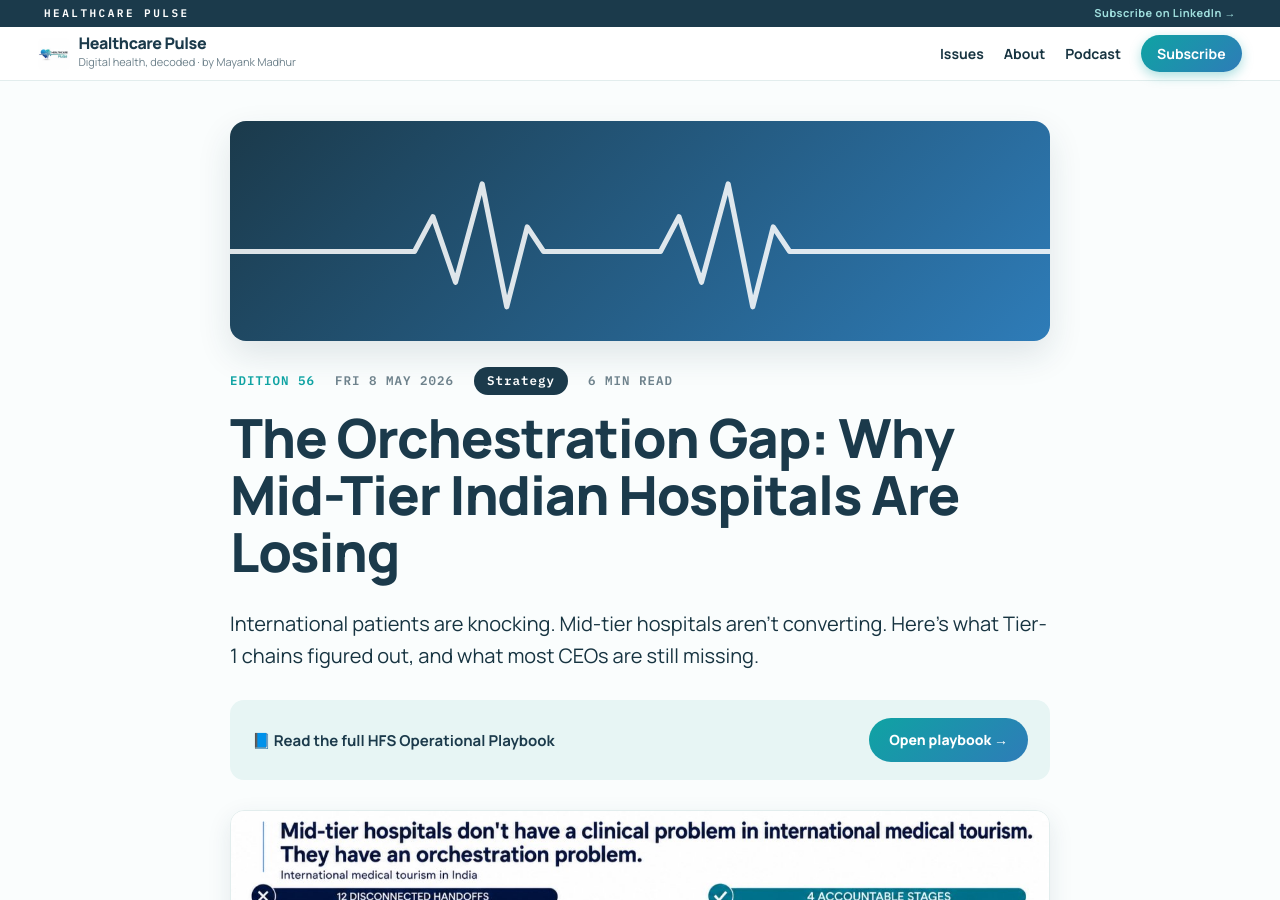
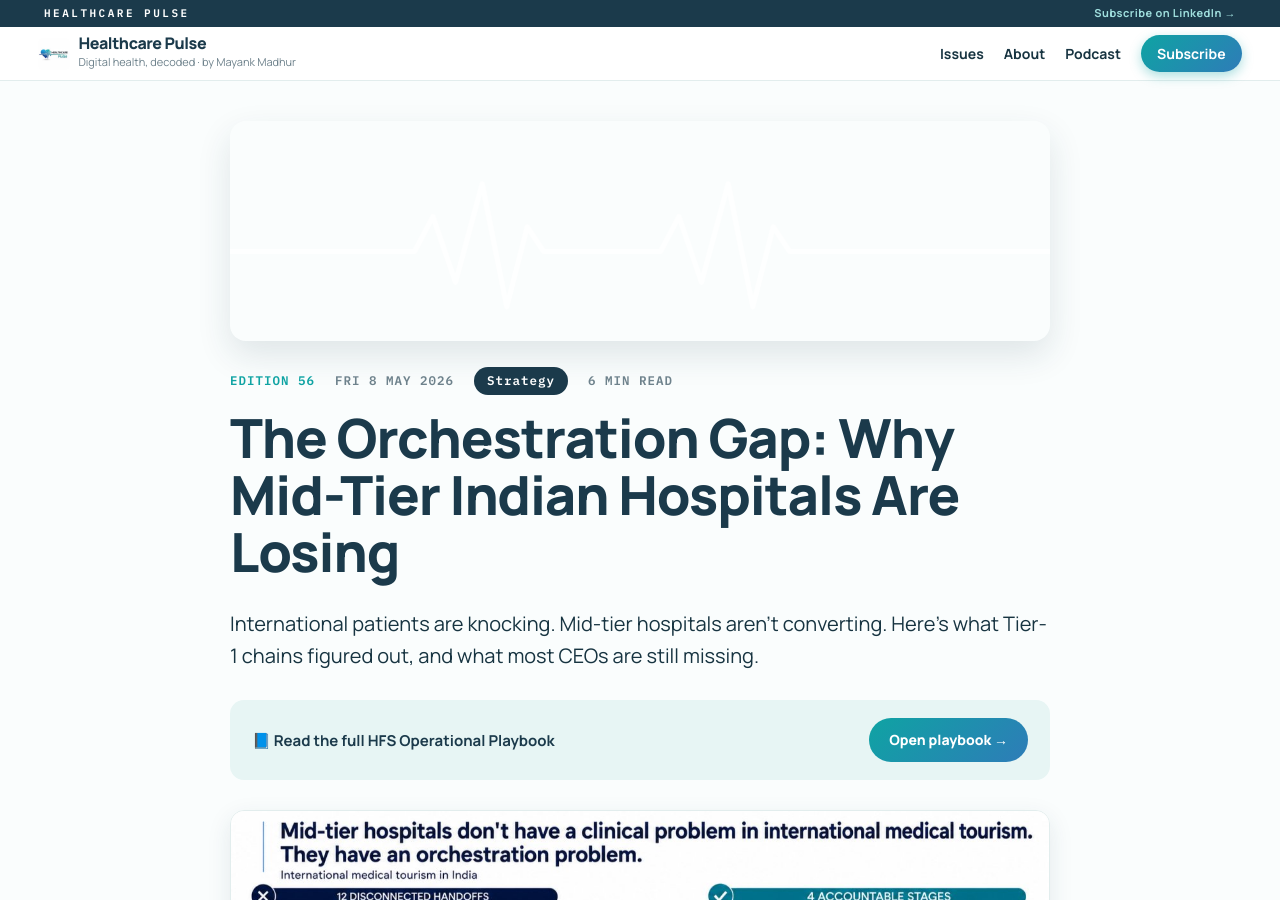
Before and after one commit to mayankmadhur25/mayankmadhur25.github.io, a Jekyll site: the page edition-56-orchestration.html, which Jekyll copies as it is, in a window 1280 px wide and 900 px high. Built offline with Jekyll 4.4.1, drawn with Linux system fonts in a browser that asks for light colours.

Commit message:
Add files via upload

```diff
--- a/edition-54-four-indias.html
+++ b/edition-54-four-indias.html
@@ -773,7 +773,7 @@ a:focus-visible, button:focus-visible, input:focus-visible {
 
 <main>
 <article class="post">
-  <div class="post-banner cat-general">
+  <div class="post-banner cat-strategy">
     <svg class="banner-ecg" viewBox="0 0 800 220" preserveAspectRatio="xMidYMid slice" aria-hidden="true">
       <path d="M0 130 H180 l18 -34 22 64 26 -96 24 120 20 -78 16 24 H420 l18 -34 22 64 26 -96 24 120 20 -78 16 24 H800"
         fill="none" stroke="rgba(255,255,255,.85)" stroke-width="5" stroke-linecap="round" stroke-linejoin="round"/>
--- a/edition-56-orchestration.html
+++ b/edition-56-orchestration.html
@@ -772,7 +772,7 @@ a:focus-visible, button:focus-visible, input:focus-visible {
 
 <main>
 <article class="post">
-  <div class="post-banner cat-general">
+  <div class="post-banner cat-strategy">
     <svg class="banner-ecg" viewBox="0 0 800 220" preserveAspectRatio="xMidYMid slice" aria-hidden="true">
       <path d="M0 130 H180 l18 -34 22 64 26 -96 24 120 20 -78 16 24 H420 l18 -34 22 64 26 -96 24 120 20 -78 16 24 H800"
         fill="none" stroke="rgba(255,255,255,.85)" stroke-width="5" stroke-linecap="round" stroke-linejoin="round"/>
```
